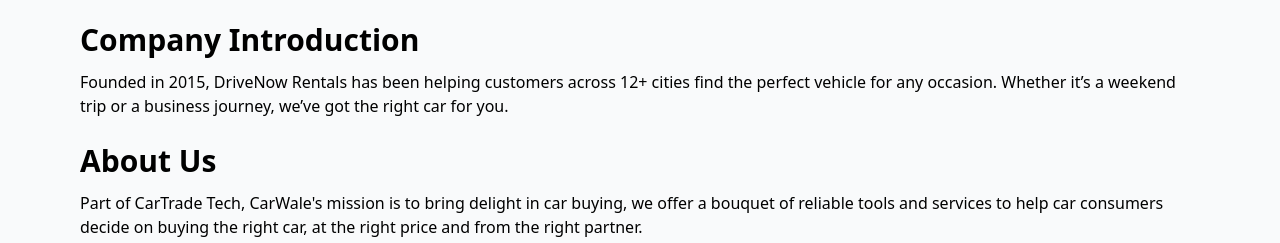
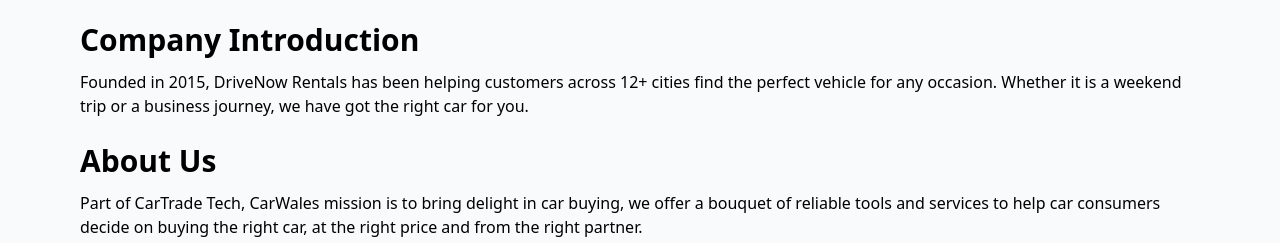
Before and after one commit to mrithul12/car-rent-app-frontend, a Next.js app: page /about in a window 1280 px wide. Shown: the part 709-952 px from the top of the page. Built offline with nearby package versions, Linux system fonts and the light colour scheme.

Commit message:
add error comma

```diff
--- a/src/app/about/page.tsx
+++ b/src/app/about/page.tsx
@@ -21,14 +21,14 @@
           </h2>
           <p className="mt-2  ">
             Founded in 2015, DriveNow Rentals has been helping customers across
-            12+ cities find the perfect vehicle for any occasion. Whether it’s a
-            weekend trip or a business journey, we’ve got the right car for you.
+            12+ cities find the perfect vehicle for any occasion. Whether it is a
+            weekend trip or a business journey, we have got the right car for you.
           </p>
         </div>
         <div className=" mt-5  rounded-[10]  ">
           <h1 className="font-bold text-[18px] sm:text-[30px]">About Us</h1>
           <p className="mt-2 ">
-            Part of CarTrade Tech, CarWale's mission is to bring delight in car
+            Part of CarTrade Tech, CarWales mission is to bring delight in car
             buying, we offer a bouquet of reliable tools and services to help
             car consumers decide on buying the right car, at the right price and
             from the right partner.
```
